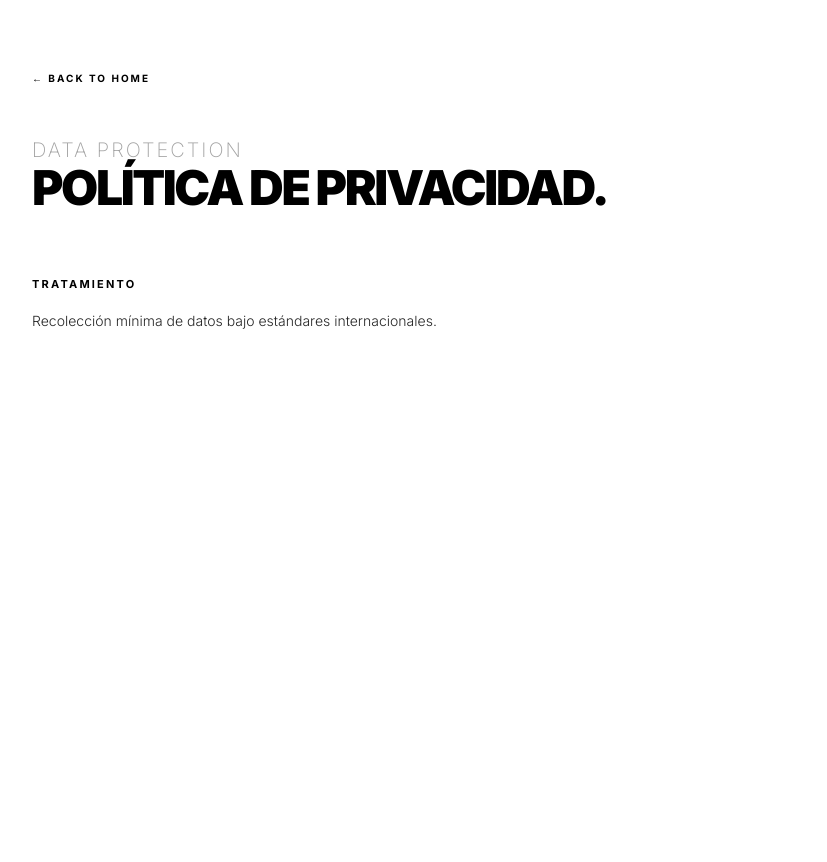
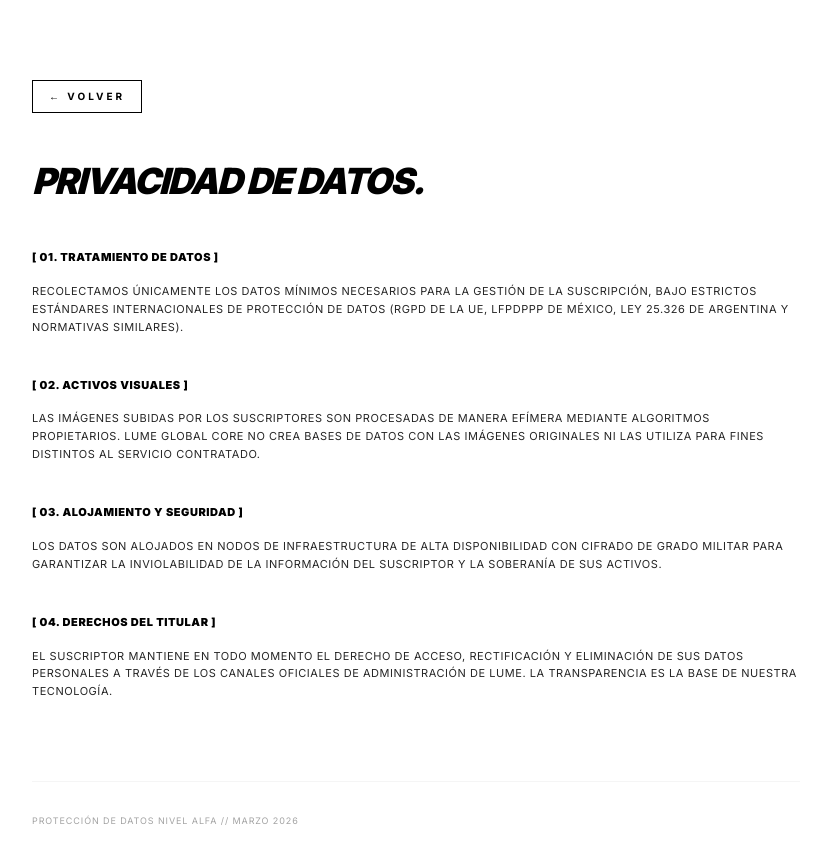
Before and after one commit to lumeglobal10-prog/lume-global-core, a Next.js app: page /privacy in a window 1280 px wide. Shown: the top 862 px of the page, without its empty margins (224-1051 px from the left). Before the commit the page ends 800 px from the top, so only its background shows below. Built offline with nearby package versions, Linux system fonts and the light colour scheme.

Commit message:
Update page.tsx

```diff
--- a/app/privacy/page.tsx
+++ b/app/privacy/page.tsx
@@ -1,22 +1,42 @@
-'use client';
-import React from 'react';
 import Link from 'next/link';
 
 export default function PrivacyPage() {
   return (
-    <main className="min-h-screen bg-white text-black font-sans p-8 md:p-16 flex flex-col items-center">
-      <div className="max-w-3xl w-full">
-        <Link href="/" className="text-[10px] font-bold tracking-[0.2em] uppercase hover:underline underline-offset-4">← Back to Home</Link>
-        <header className="mt-12 mb-16">
-          <p className="text-xl font-extralight tracking-widest text-neutral-400 uppercase">Data Protection</p>
-          <h1 className="text-4xl md:text-5xl font-black tracking-tighter uppercase">Política de Privacidad.</h1>
-        </header>
-        <article className="space-y-10 text-sm leading-relaxed text-neutral-800 font-light">
+    <main className="min-h-screen bg-white text-black font-sans p-8 md:p-20">
+      <div className="max-w-3xl mx-auto">
+        <Link href="/">
+          <button className="text-[10px] font-bold tracking-[0.3em] uppercase mb-12 border border-black px-4 py-2 hover:bg-black hover:text-white transition-all">
+            ← Volver
+          </button>
+        </Link>
+
+        <h1 className="text-4xl font-black uppercase tracking-tighter mb-12 italic">Privacidad de Datos.</h1>
+
+        <div className="space-y-10 text-[11px] leading-relaxed font-mono uppercase tracking-wider text-neutral-800">
           <section>
-            <h2 className="text-[11px] font-bold uppercase tracking-[0.2em] text-black mb-4">Tratamiento</h2>
-            <p>Recolección mínima de datos bajo estándares internacionales.</p>
+            <h2 className="font-black text-black mb-4">[ 01. TRATAMIENTO DE DATOS ]</h2>
+            <p>Recolectamos únicamente los datos mínimos necesarios para la gestión de la suscripción, bajo estrictos estándares internacionales de protección de datos (RGPD de la UE, LFPDPPP de México, Ley 25.326 de Argentina y normativas similares).</p>
           </section>
-        </article>
+
+          <section>
+            <h2 className="font-black text-black mb-4">[ 02. ACTIVOS VISUALES ]</h2>
+            <p>Las imágenes subidas por los suscriptores son procesadas de manera efímera mediante algoritmos propietarios. Lume Global Core no crea bases de datos con las imágenes originales ni las utiliza para fines distintos al servicio contratado.</p>
+          </section>
+
+          <section>
+            <h2 className="font-black text-black mb-4">[ 03. ALOJAMIENTO Y SEGURIDAD ]</h2>
+            <p>Los datos son alojados en nodos de infraestructura de alta disponibilidad con cifrado de grado militar para garantizar la inviolabilidad de la información del suscriptor y la soberanía de sus activos.</p>
+          </section>
+
+          <section>
+            <h2 className="font-black text-black mb-4">[ 04. DERECHOS DEL TITULAR ]</h2>
+            <p>El suscriptor mantiene en todo momento el derecho de acceso, rectificación y eliminación de sus datos personales a través de los canales oficiales de administración de Lume. La transparencia es la base de nuestra tecnología.</p>
+          </section>
+        </div>
+
+        <footer className="mt-20 pt-8 border-t border-neutral-100 text-[9px] text-neutral-400 font-mono tracking-widest">
+          PROTECCIÓN DE DATOS NIVEL ALFA // MARZO 2026
+        </footer>
       </div>
     </main>
   );
```
